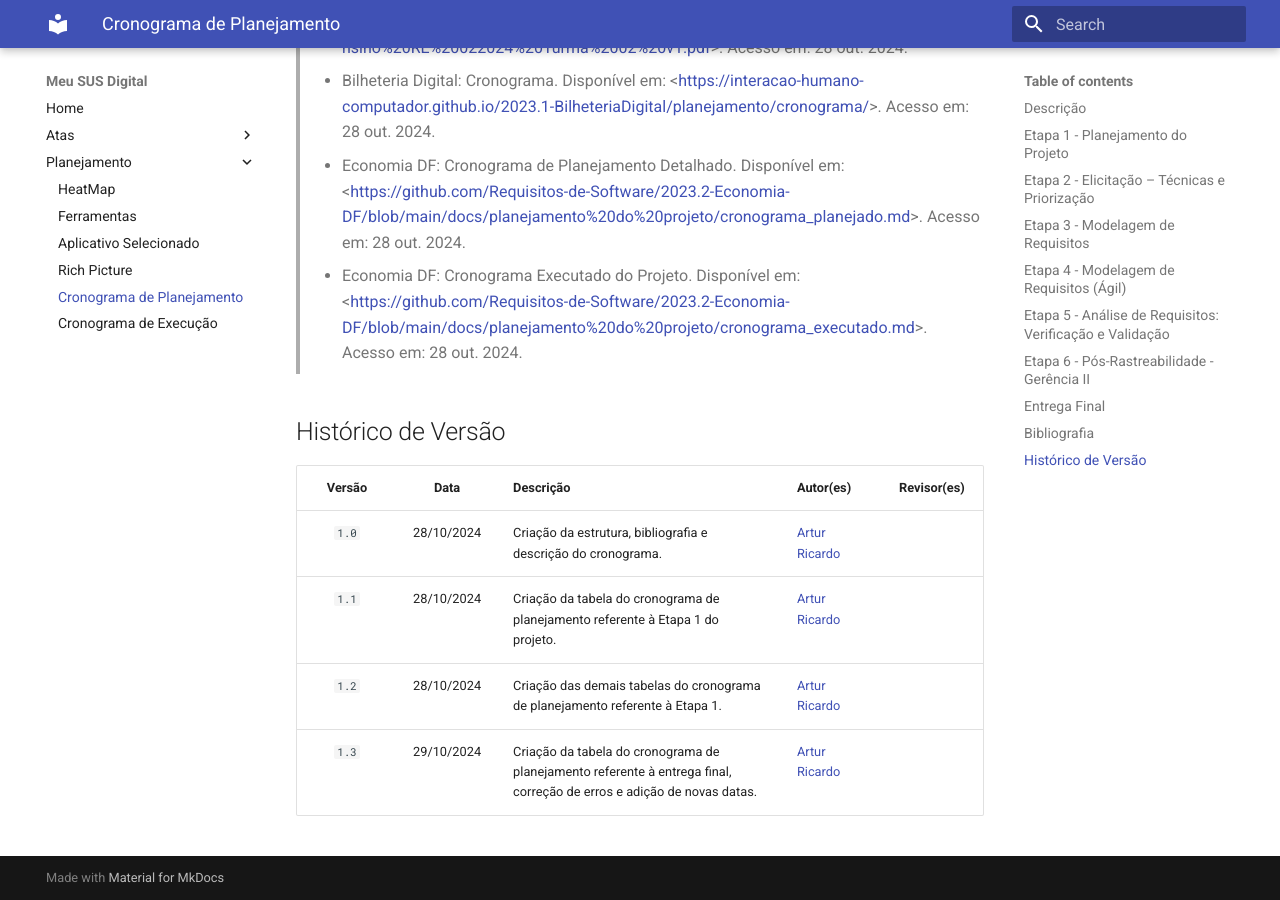
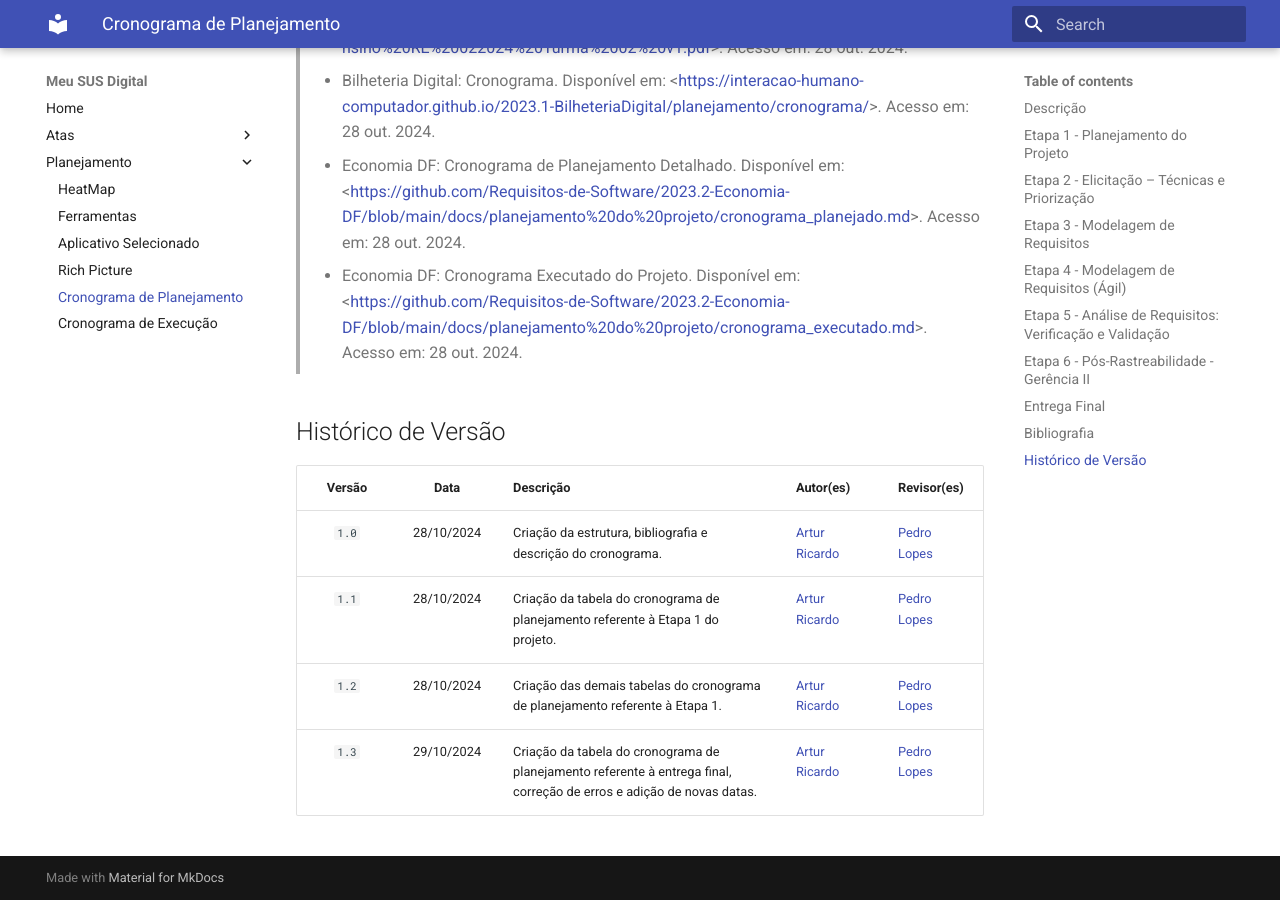
Before and after one commit to Requisitos-de-Software/2024.2-MeuSUSDigital, an MkDocs documentation site: the page built from docs/planejamento/cronograma-planejamento.md, in a window 1280 px wide and 900 px high, scrolled down 8511 px. Built offline with MkDocs 1.6.1 and Material for MkDocs 9.7.7, drawn with Linux system fonts in a browser that asks for light colours.

Commit message:
revisao cronograma-planejamento.md

```diff
--- a/docs/planejamento/cronograma-planejamento.md
+++ b/docs/planejamento/cronograma-planejamento.md
@@ -169,7 +169,7 @@
 
 | Versão  | Data       | Descrição | Autor(es) | Revisor(es) |
 | :-----: | :--------: | --------- | --------- | ----------- |
-| `1.0`   | 28/10/2024 | Criação da estrutura, bibliografia e descrição do cronograma. | [Artur Ricardo](https://github.com/algorithmorphic) |
-| `1.1`   | 28/10/2024 | Criação da tabela do cronograma de planejamento referente à Etapa 1 do projeto. | [Artur Ricardo](https://github.com/algorithmorphic) |
-| `1.2`   | 28/10/2024 | Criação das demais tabelas do cronograma de planejamento referente à Etapa 1. | [Artur Ricardo](https://github.com/algorithmorphic) |
-| `1.3`   | 29/10/2024 | Criação da tabela do cronograma de planejamento referente à entrega final, correção de erros e adição de novas datas. | [Artur Ricardo](https://github.com/algorithmorphic) |
+| `1.0`   | 28/10/2024 | Criação da estrutura, bibliografia e descrição do cronograma. | [Artur Ricardo](https://github.com/algorithmorphic) | [Pedro Lopes](https://github.com/pLopess) | 05/11/2024 |
+| `1.1`   | 28/10/2024 | Criação da tabela do cronograma de planejamento referente à Etapa 1 do projeto. | [Artur Ricardo](https://github.com/algorithmorphic) | [Pedro Lopes](https://github.com/pLopess) | 05/11/2024 |
+| `1.2`   | 28/10/2024 | Criação das demais tabelas do cronograma de planejamento referente à Etapa 1. | [Artur Ricardo](https://github.com/algorithmorphic) | [Pedro Lopes](https://github.com/pLopess) | 05/11/2024 |
+| `1.3`   | 29/10/2024 | Criação da tabela do cronograma de planejamento referente à entrega final, correção de erros e adição de novas datas. | [Artur Ricardo](https://github.com/algorithmorphic) | [Pedro Lopes](https://github.com/pLopess) | 05/11/2024 |
```
